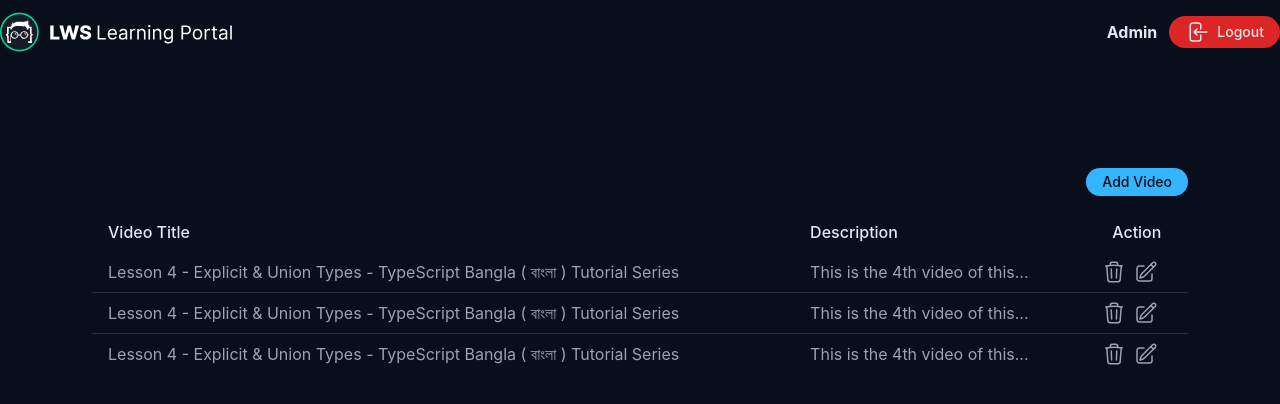
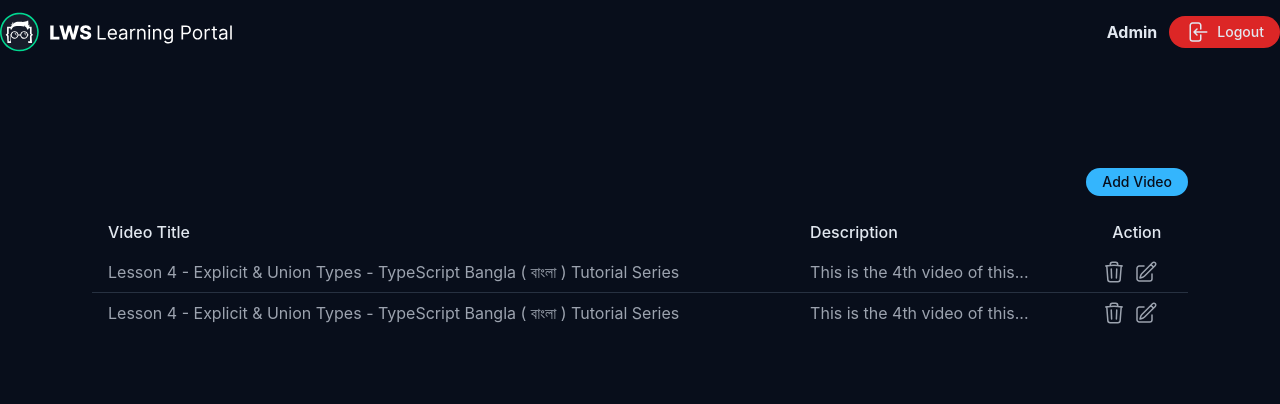
Before and after one commit to Nabi171/lPortalApp, a React (Create React App) app: page /Dashboard/videos in a window 1280 px wide. Shown: the top 404 px of the page. Built offline with nearby package versions, Linux system fonts and the light colour scheme; data requests are answered from the project's data file.

Commit message:
sldflsdalkasdafl

```diff
--- a/src/components/Admin Portal/Videos/Video.js
+++ b/src/components/Admin Portal/Videos/Video.js
@@ -1,6 +1,6 @@
 import React from 'react';
 
-const Video = () => {
+const Video = ({ video }) => {
     return (
 
         <tr>
--- a/src/components/Admin Portal/Videos/Videos.js
+++ b/src/components/Admin Portal/Videos/Videos.js
@@ -5,6 +5,31 @@ import { useGetVideosQuery } from '../../../features/apiSlice';
 import Video from './Video';
 const Videos = () => {
     const { data: videos, isLoading, isError } = useGetVideosQuery();
+    // decide what to render
+    let content = null;
+
+    if (isLoading) {
+        content = (
+            <>
+                <p>loading...</p>
+            </>
+        );
+    }
+
+    if (!isLoading && isError) {
+        content = <p>There is an error</p>;
+
+    }
+
+    if (!isLoading && !isError && videos ?.length === 0) {
+        content = <p>There is no videos</p>;
+    }
+
+    if (!isLoading && !isError && videos ?.length > 0) {
+        content = videos.map((video) => <Video key={video.id} video={video} />)
+
+    }
+
     return (
         <div>
             <nav className="shadow-md">
@@ -42,9 +67,7 @@ const Videos = () => {
                                 </thead>
 
                                 <tbody className="divide-y divide-slate-600/50">
-                                    <Video />
-                                    <Video />
-                                    <Video />
+                                    {content}
 
 
 
```
